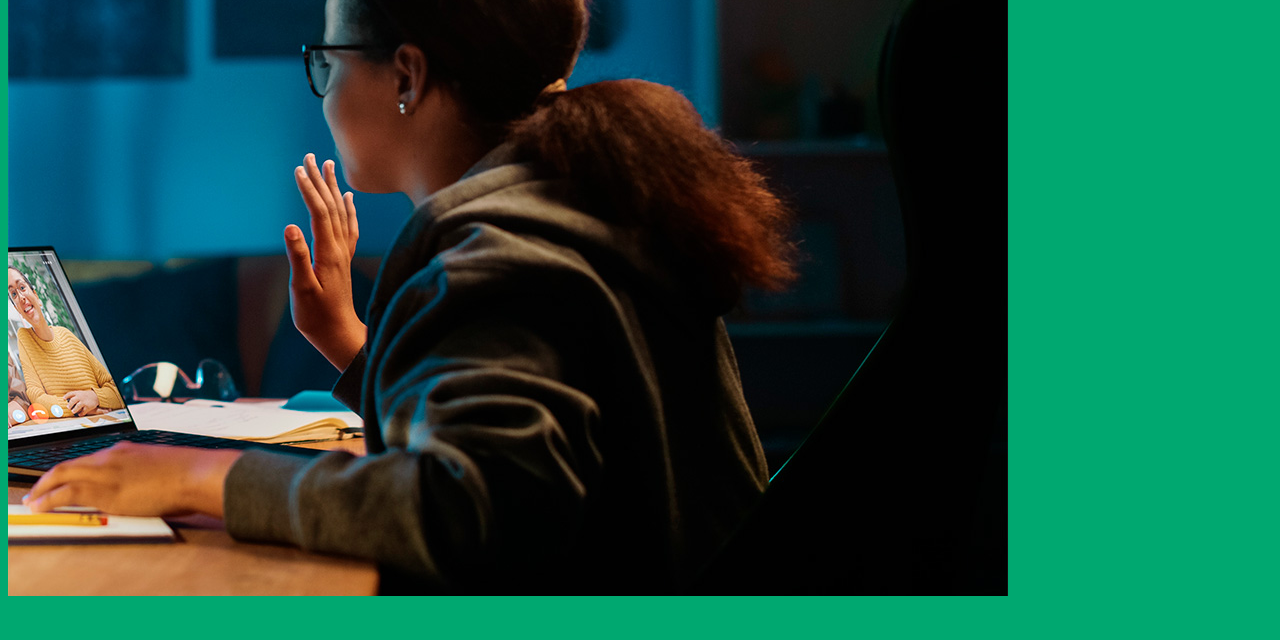
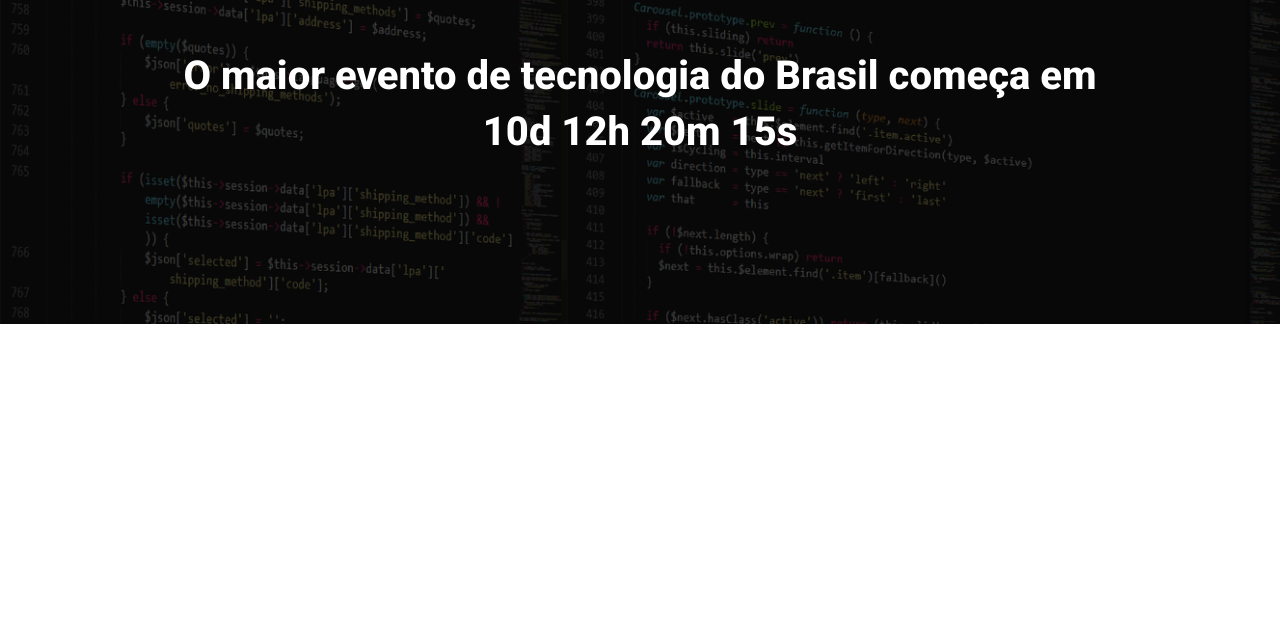
Before and after one commit to matheexe/LP-c-Parcel, a website built with Parcel: page src/index.html in a window 1280 px wide. Shown: the part 160-800 px from the top of the page. Built offline with nearby package versions, Linux system fonts and the light colour scheme.

Commit message:
Criando o Hero

```diff
--- a/src/index.html
+++ b/src/index.html
@@ -3,11 +3,22 @@
 <head>
     <meta charset="UTF-8">
     <meta name="viewport" content="width=device-width, initial-scale=1.0">
+    <link rel="preconnect" href="https://fonts.googleapis.com">
+    <link rel="preconnect" href="https://fonts.gstatic.com" crossorigin>
+    <link href="https://fonts.googleapis.com/css2?family=Lato:ital,wght@0,100;0,300;0,400;0,700;0,900;1,100;1,300;1,400;1,700;1,900&family=Open+Sans:ital,wght@0,300..800;1,300..800&family=Roboto:ital,wght@0,100..900;1,100..900&display=swap" rel="stylesheet">
     <link rel="stylesheet" href="styles/main.scss">
-    <title>Document</title>
+    <title>EBAC Tech Talks</title>
 </head>
 <body>
-    <img src="./images/backend.png" alt="">
-    <script src="scripts/main.js"></script>
+    <header class="hero">
+        <div class="container">
+            <img class="hero__logo" src="./images/ebac_logo.svg" alt="EBAC">
+            <p class="hero__text">
+                O maior evento de tecnologia do Brasil começa em 10d 12h 20m 15s
+            </p>
+        </div>
+    </header>
+
+    <script src="./scripts/main.js"></script>
 </body>
 </html>
--- /dev/null
+++ b/src/styles/hero.scss
@@ -0,0 +1,53 @@
+.hero{
+    padding-top: 64px;
+    padding-bottom: 100px;
+    background-image: url(../images/fundo.png);
+    background-repeat: no-repeat;
+    background-size: cover;
+    position: relative;
+
+    .container{
+        position: relative;
+    }
+
+    &::before{
+        content: '';
+        position: absolute;
+        width: 100%;
+        height: 100%;
+        top: 0;
+        left: 0;
+        background-color: #000;
+        opacity: 0.7;
+    }
+
+    &__text{
+        font-size: 40px;
+        line-height: 56px;
+        color: #fff;
+        font-weight: 800;
+        margin-top: 64px;
+        margin-bottom: 64px;
+        text-align: center;
+    }
+
+    &__logo{
+        display: block;
+        margin: 0 auto;
+        height: 80px;
+    }
+
+    @media (max-width: 640px){
+        padding: 40px 0;
+
+        &__logo{
+            height: 40px;
+        }
+
+        &__text{
+            font-size: 22px;
+            line-height: 24px;
+            margin: 24px 0;
+        }
+    }
+}
--- a/src/styles/main.scss
+++ b/src/styles/main.scss
@@ -1,3 +1,23 @@
-body{
-    background-color: rgb(0, 168, 112);
+@use 'hero';
+
+*{
+    margin: 0;
+    padding: 0;
+    box-sizing: border-box;
+    font-family: Roboto, sans-serif;
+    color: #fff;
 }
+
+.container{
+    max-width: 960px;
+    width: 100%;
+    margin: 0 auto;
+
+    @media (max-width: 640px){
+        max-width: 80%;
+    }
+
+    @media (max-width: 1024px){
+        max-width: 90%;
+    }
+}
```
